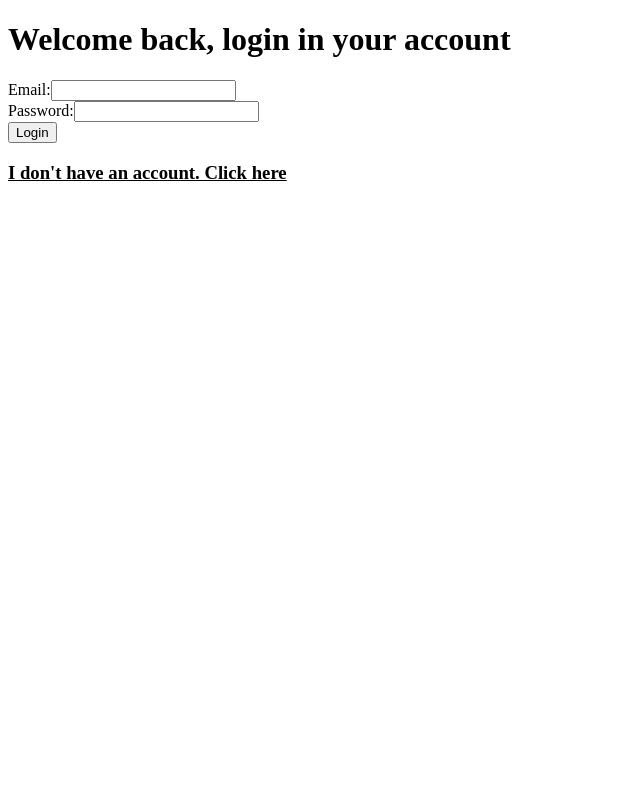
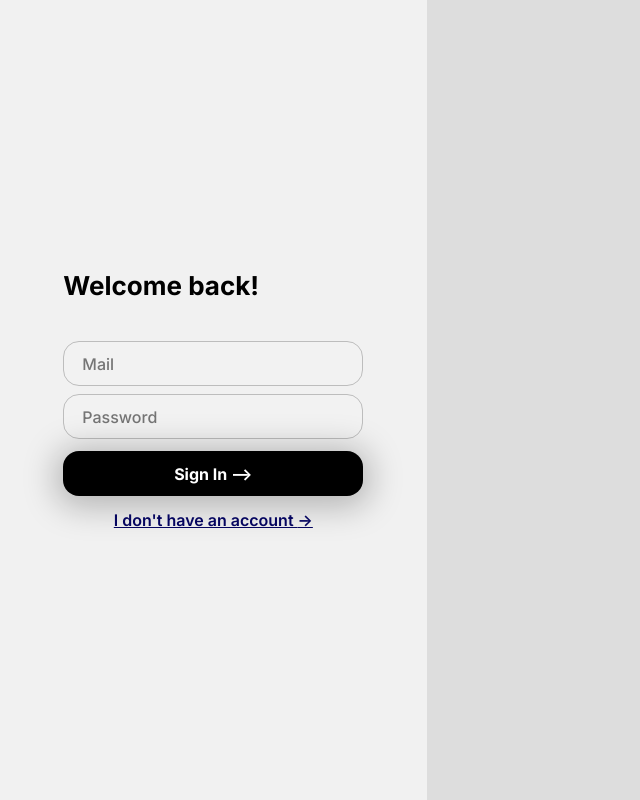
Before and after one commit to 5variables/ibm-mern-frontend, a Next.js app: page /register/login in a window 1280 px wide. Shown: the whole page, without its empty margins (0-640 px from the left). Built offline with nearby package versions, Linux system fonts and the light colour scheme.

Commit message:
register login layout

```diff
--- a/src/app/page.js
+++ b/src/app/page.js
@@ -14,6 +14,7 @@ export default function Home() {
   const checkToken = async () => {
     // check if token exists in localStorage
     const token = localStorage.getItem('token');
+    console.log(token)
 
     if (!token) {
       // redirect to RegisterPage if token doesn't exist
--- /dev/null
+++ b/src/components/molecules/LoginForm.js
@@ -0,0 +1,63 @@
+import { useState, useEffect } from "react";
+import { useRouter } from 'next/navigation';
+import axios from 'axios';
+import Input from '@/components/atoms/Input';
+import LargeButton from '@/components/atoms/LargeButton';
+import './molecules-style.css';
+
+
+const RegisterForm = () => {
+    const router = useRouter();
+
+    const [email, setEmail] = useState('');
+    const [password, setPassword] = useState('');
+
+    const handleFormSubmit = async (e) => {
+        e.preventDefault();
+
+        // check if all fields are completed
+        if (email && password) {
+
+            try {
+                const response = await axios.post('http://localhost:3001/register/login', {
+                    mail: email,
+                    password: password,
+                });
+
+                // console.log(response.data.token);
+                localStorage.setItem('token', response.data.token);
+                router.push('/');
+            } catch (error) {
+                console.error(error);
+            }
+
+
+            setEmail('');
+            setPassword('');
+        } else {
+
+            console.log('Please fill in all fields.');
+        }
+    };
+
+    return(
+        <div className="register-form">
+            <h1>Welcome back!</h1>
+            <form onSubmit={handleFormSubmit}>
+            <div className="mid-fields">
+                <Input _onInputChange={(value) => setEmail(value)} _placeholder={"Mail"}/>
+                <Input _onInputChange={(value) => setPassword(value)} _placeholder={"Password"}/>
+            </div>
+
+            <div className="bottom-fields">
+                <LargeButton _label="Sign In -->" _type="submit"/>
+                <h3 onClick={() => {
+                    router.push('/register/new-user');
+                }}><u>I don't have an account {"->"}</u></h3>
+            </div>
+            </form>
+        </div>
+    );
+}
+
+export default RegisterForm;
--- a/src/pages/register/login.js
+++ b/src/pages/register/login.js
@@ -1,78 +1,19 @@
 import React, { useState } from 'react';
 import axios from 'axios';
 import { useRouter } from 'next/navigation';
-
+import LoginForm from '@/components/molecules/LoginForm';
+import './register-style.css';
 
 const LoginPage = () => {
     const router = useRouter();
 
-    const [email, setEmail] = useState('');
-    const [password, setPassword] = useState('');
+    return(
+        <div className='main'>
+            <div className='left'>
+                <LoginForm />
+            </div>
+            <div className='right'>
 
-    const handleFormSubmit = async (e) => {
-        e.preventDefault();
-
-        // check if all fields are completed
-        if (email && password) {
-
-            try {
-                const response = await axios.post('http://localhost:3001/register/login', {
-                    mail: email,
-                    password: password,
-                });
-
-                // console.log(response.data.token);
-                localStorage.setItem('token', response.data.token);
-                router.push('/');
-            } catch (error) {
-                console.error(error);
-            }
-
-
-            setEmail('');
-            setPassword('');
-        } else {
-
-            console.log('Please fill in all fields.');
-        }
-    };
-
-    return(
-        <div>
-            <h1>Welcome back, login in your account</h1>
-            <div style={{ display: 'flex' }}>
-                <div style={{ flex: 3 }}>
-                    <form onSubmit={handleFormSubmit}>
-                    <div>
-                        <label>
-                        Email:
-                        <input
-                            type="email"
-                            value={email}
-                            onChange={(e) => setEmail(e.target.value)}
-                        />
-                        </label>
-                    </div>
-                    <div>
-                        <label>
-                        Password:
-                        <input
-                            type="password"
-                            value={password}
-                            onChange={(e) => setPassword(e.target.value)}
-                        />
-                        </label>
-                    </div>
-                    <div>
-                        <button type="submit">Login</button>
-                    </div>
-                    <div>
-                        <h3 onClick={() => {
-                            router.push('/register/new-user');
-                        }}><u>I don't have an account. Click here</u></h3>
-                    </div>
-                    </form>
-                </div>
             </div>
         </div>
     );
```
